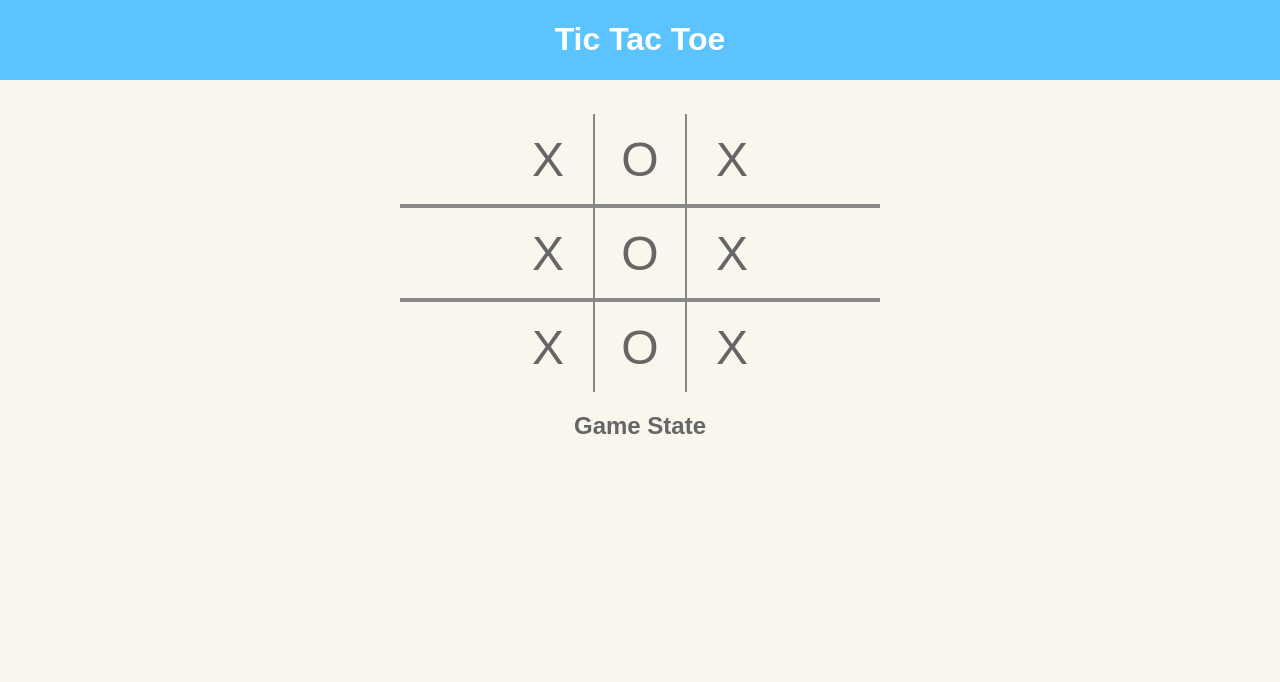
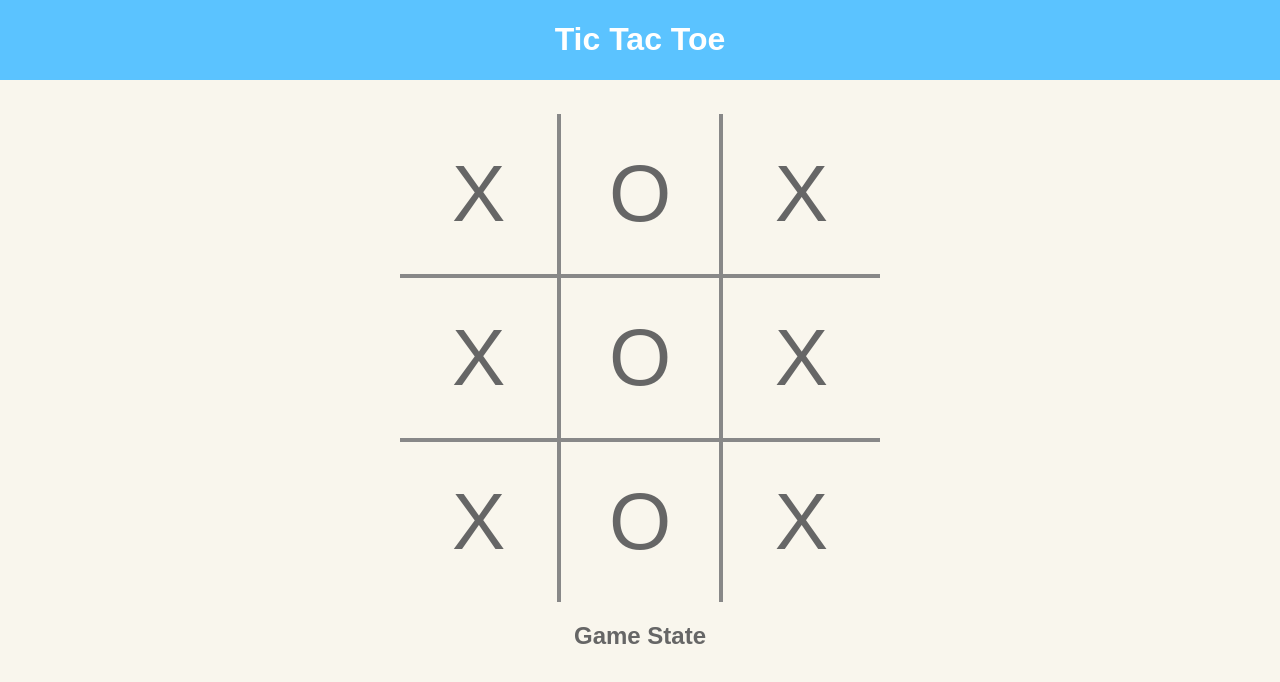
Before and after one commit to shoemakerdr/TicTacToe, a React (Create React App) app: page / in a window 1280 px wide. Shown: the top 682 px of the page. Built offline with nearby package versions, Linux system fonts and the light colour scheme; a web font is replaced by a local one.

Commit message:
Corrected media query syntax and changed size

```diff
--- a/src/Row.css
+++ b/src/Row.css
@@ -20,20 +20,20 @@
     border-right: 2px solid #888;
 }
 
-@media and screen (min-width: 690px){
+@media (min-width: 520px) {
 
     .Row {
-        height: 200px;
+        height: 160px;
     }
 
     .space {
-        width: 200px;
-        font-size: 48px;
+        width: 160px;
+        font-size: 80px;
     }
 
 
     .space-center {
-        border-left: 2px solid #888;
-        border-right: 2px solid #888;
+        border-left: 4px solid #888;
+        border-right: 4px solid #888;
     }
 }
```
